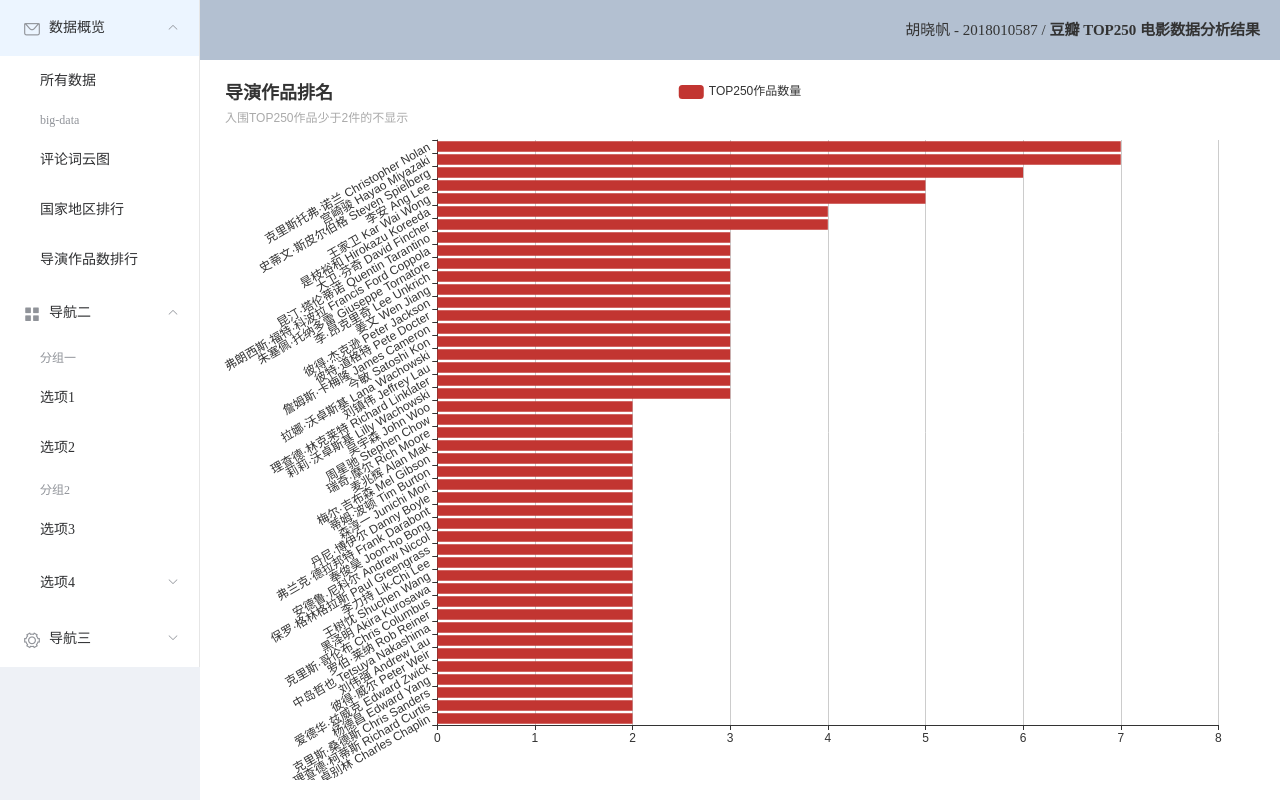
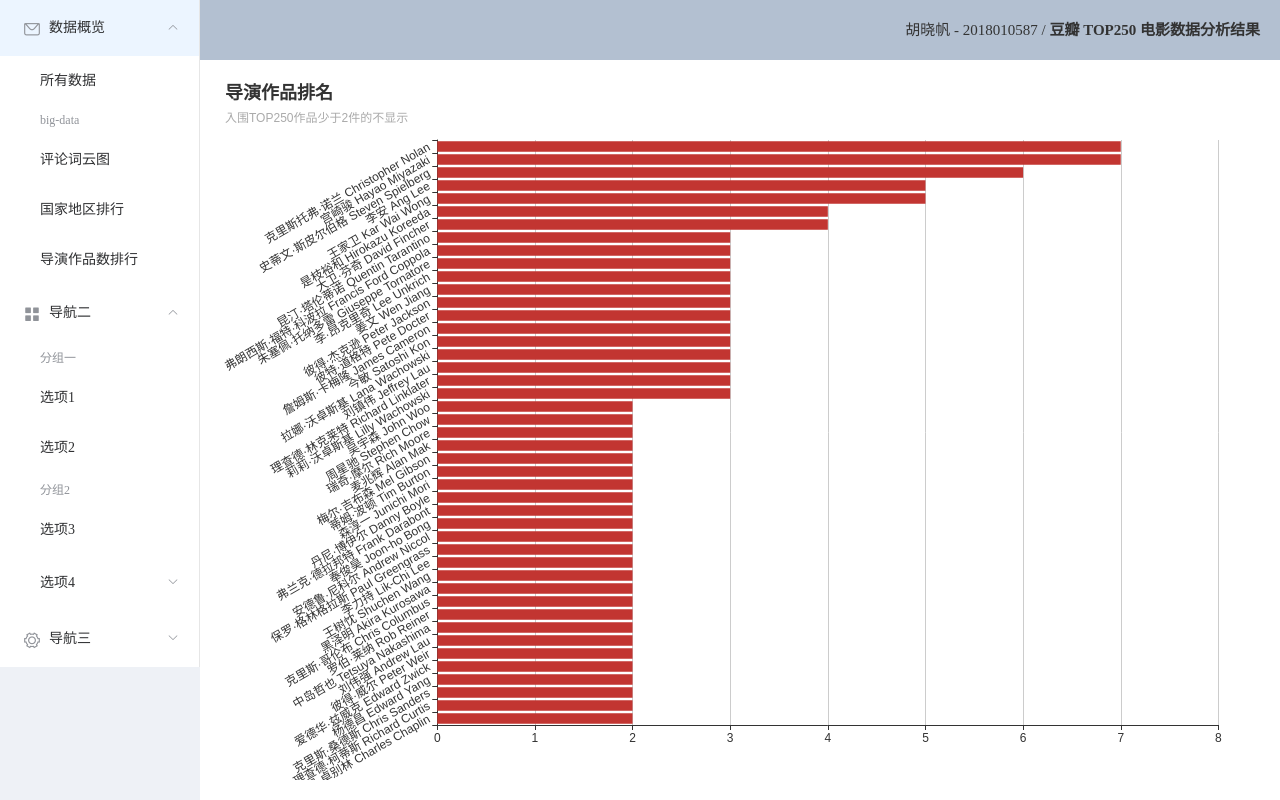
Before and after one commit to emptinessboy/echarts-mapreduce-douban, a Vue app: page /#/director_count in a window 1280 px wide. Built offline with nearby package versions, Linux system fonts and the light colour scheme.

Commit message:
封装了bar（条形统计图）

```diff
--- /dev/null
+++ b/src/components/ChartBar.vue
@@ -0,0 +1,76 @@
+<template>
+  <v-chart :options="bar" :auto-resize="true" />
+</template>
+
+<script>
+import ECharts from "vue-echarts"; // 在 webpack 环境下指向 components/ECharts.vue
+// 手动引入 ECharts 各模块来减小打包体积
+import "echarts/lib/chart/bar";
+import "echarts/lib/component/tooltip";
+import "echarts/lib/component/title.js";
+import "echarts/theme/fruit.js";
+export default {
+  name: "ChartBar",
+  props: ["word", "count", "name", "title", "subtext"],
+  components: {
+    "v-chart": ECharts
+  },
+  mounted() {
+    console.log(this.word);
+    console.log(this.count);
+    this.bar.yAxis.data = this.word;
+    this.bar.series[0].data = this.count;
+  },
+  data() {
+    return {
+      bar: {
+        title: {
+          text: this.title,
+          subtext: this.subtext,
+        },
+        tooltip: {
+          trigger: "axis",
+          axisPointer: {
+            type: "shadow"
+          }
+        },
+        legend: {
+          data: this.name
+        },
+        grid: {
+          left: "0",
+          right: "4%",
+          bottom: "5%",
+          containLabel: true
+        },
+        xAxis: {
+          type: "value",
+          boundaryGap: [0, 0.01]
+        },
+        yAxis: {
+          type: "category",
+          data: [],
+          axisLabel: {
+            interval: 0,
+            rotate: 30
+          }
+        },
+        series: [
+          {
+            name: this.name,
+            type: "bar",
+            data: []
+          }
+        ]
+      }
+    };
+  }
+};
+</script>
+
+<style>
+.echarts.style {
+  width: 100%;
+  height: 100%;
+}
+</style>
--- a/src/views/DirectorCount.vue
+++ b/src/views/DirectorCount.vue
@@ -1,19 +1,22 @@
 <template>
-  <v-chart :options="bar" :auto-resize="true" />
+  <e-bar
+    v-if="this.loaded === true"
+    :word="this.word"
+    :count="this.count"
+    name="TOP250作品数量"
+    title="导演作品排名"
+    subtext="入围TOP250作品少于2件的不显示"
+  ></e-bar>
+  <!--  <v-chart :options="bar" :auto-resize="true" />-->
 </template>
 
 <script>
-import ECharts from "vue-echarts"; // 在 webpack 环境下指向 components/ECharts.vue
-// 手动引入 ECharts 各模块来减小打包体积
-import "echarts/lib/chart/bar";
-import "echarts/lib/component/tooltip";
-import "echarts/lib/component/title.js";
-import "echarts/theme/fruit.js";
 import axios from "axios";
+import ChartBar from "@/components/ChartBar";
 export default {
   name: "DirectorCount",
   components: {
-    "v-chart": ECharts
+    "e-bar": ChartBar
   },
   mounted() {
     let _this = this;
@@ -21,54 +24,18 @@ export default {
       .get("/ststic/director_count.json")
       .then(response => {
         console.log(response.data);
-        _this.bar.yAxis.data = response.data.word;
-        _this.bar.series[0].data = response.data.count;
+        _this.word = response.data.word;
+        _this.count = response.data.count;
+        _this.loaded = true;
       })
       .catch()
       .finally();
   },
   data() {
     return {
-      bar: {
-        title: {
-          text: "导演作品排名",
-          subtext: "入围TOP250作品少于2件的不显示"
-        },
-        tooltip: {
-          trigger: "axis",
-          axisPointer: {
-            type: "shadow"
-          }
-        },
-        legend: {
-          data: ["TOP250作品数量"]
-        },
-        grid: {
-          left: "0",
-          right: "4%",
-          bottom: "5%",
-          containLabel: true
-        },
-        xAxis: {
-          type: "value",
-          boundaryGap: [0, 0.01]
-        },
-        yAxis: {
-          type: "category",
-          data: [],
-          axisLabel: {
-            interval: 0,
-            rotate: 30
-          },
-        },
-        series: [
-          {
-            name: "TOP250作品数量",
-            type: "bar",
-            data: []
-          }
-        ]
-      }
+      loaded: false,
+      word: [],
+      count: []
     };
   }
 };
```
